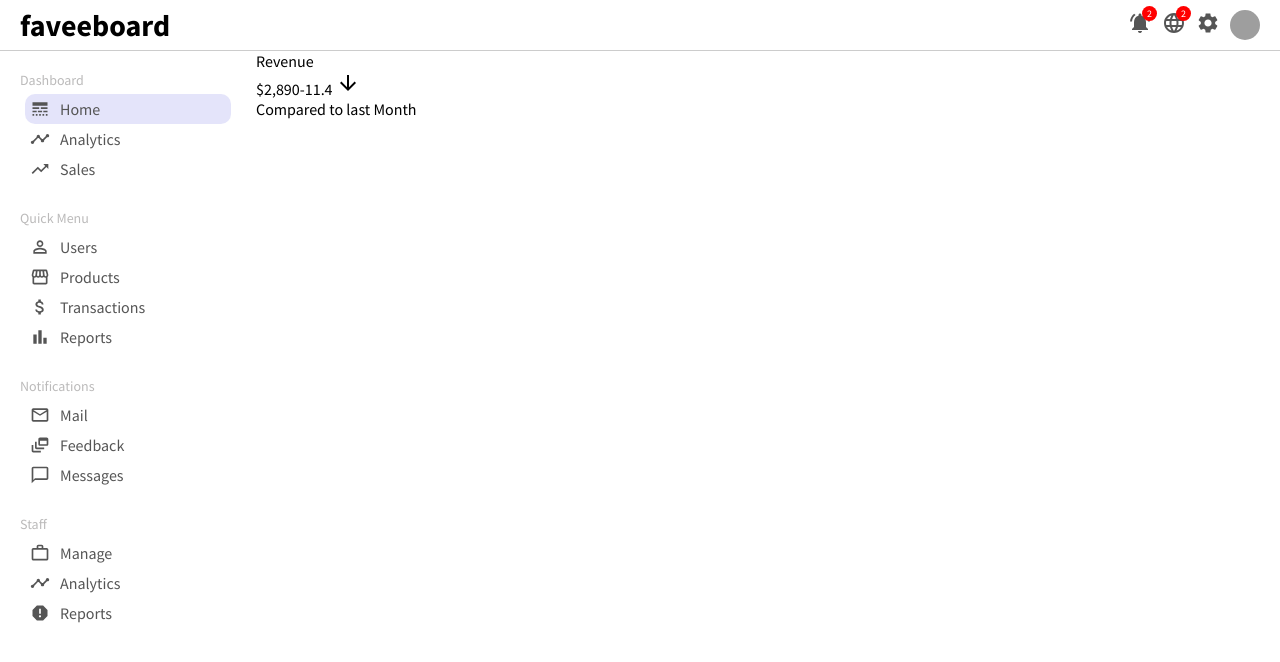
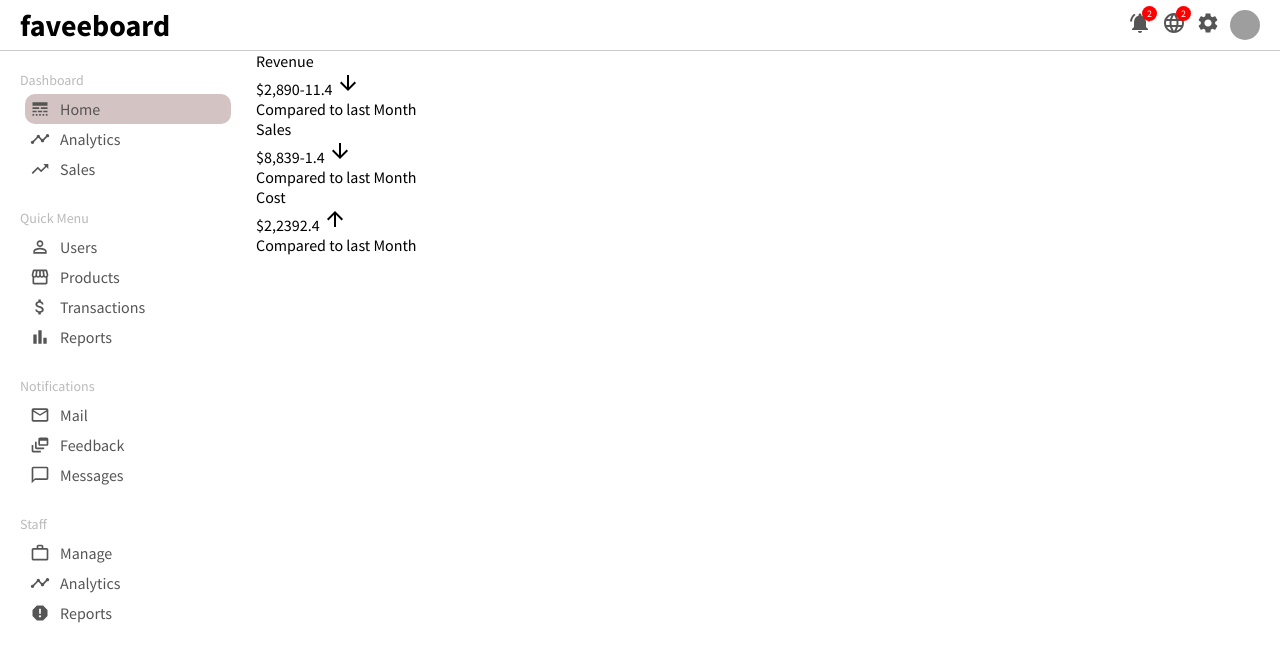
Before and after one commit to kodeman2/React-Admin-Dashboard, a React (Vite) app: page / in a window 1280 px wide. Shown: the top 662 px of the page. Built offline with nearby package versions, Linux system fonts and the light colour scheme; grey boxes are pictures that could not be loaded.

Commit message:
dashboard project day3

```diff
--- a/src/components/featuredinfo/Featuredinfo.jsx
+++ b/src/components/featuredinfo/Featuredinfo.jsx
@@ -14,6 +14,26 @@ export default function Featuredinfo() {
   </div>
   <span className="featuredSub">Compared to last Month</span>
 </div>
+<div className="featuredItem">
+  <span className="featuredTitle">Sales</span>
+  <div className="featuredMoneyContainer">
+    <span className="featuredMoney">$8,839</span>
+    <span className="featuredMoneyRate">
+     -1.4 <ArrowDownward />
+    </span>
+  </div>
+  <span className="featuredSub">Compared to last Month</span>
+</div>
+<div className="featuredItem">
+  <span className="featuredTitle">Cost</span>
+  <div className="featuredMoneyContainer">
+    <span className="featuredMoney">$2,239</span>
+    <span className="featuredMoneyRate">
+     2.4 <ArrowUpward />
+    </span>
+  </div>
+  <span className="featuredSub">Compared to last Month</span>
+</div>
     </div>
-  )
+  );
 }
--- a/src/components/sidebar/sidebar.css
+++ b/src/components/sidebar/sidebar.css
@@ -37,7 +37,7 @@
 
 
 .sidebarListItem:hover, .sidebarListItem.active{
- background-color: rgb(228, 228, 250);
+ background-color: rgb(212, 195, 195);
 }
 
 
```
